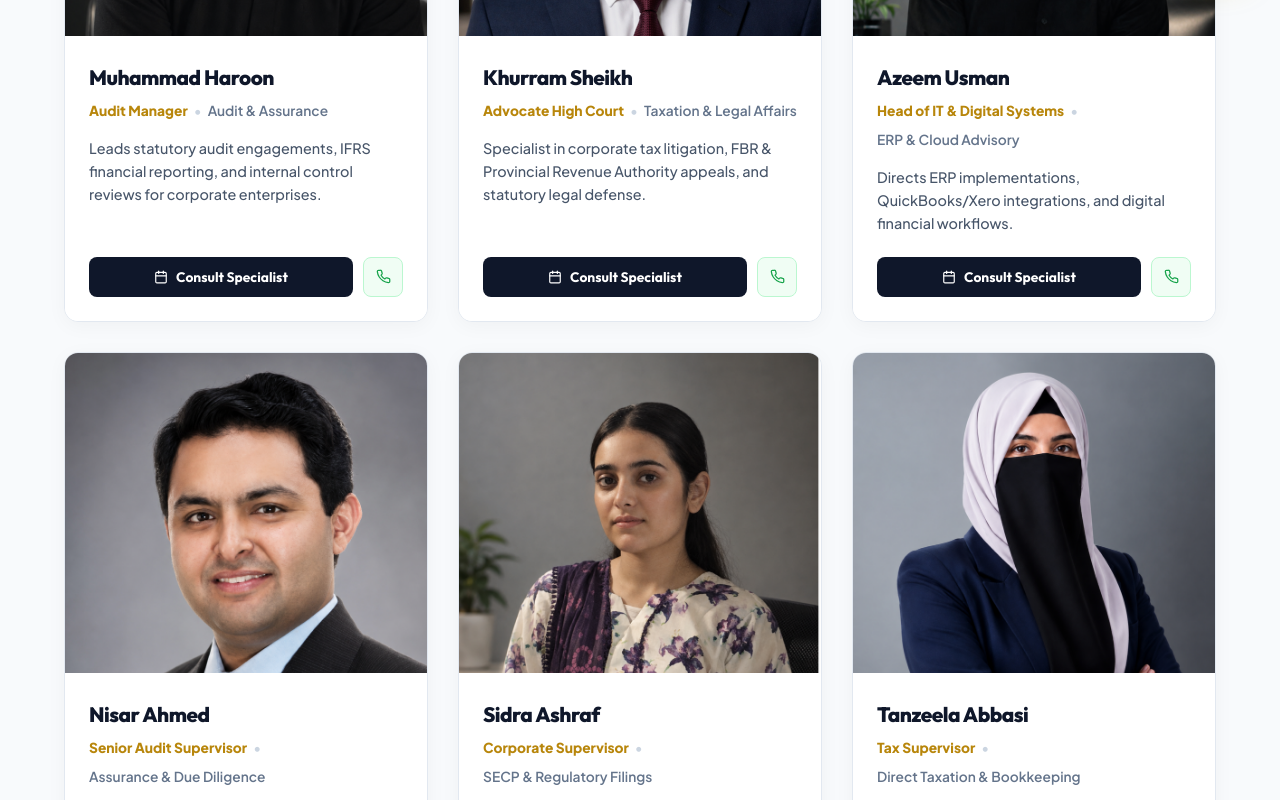
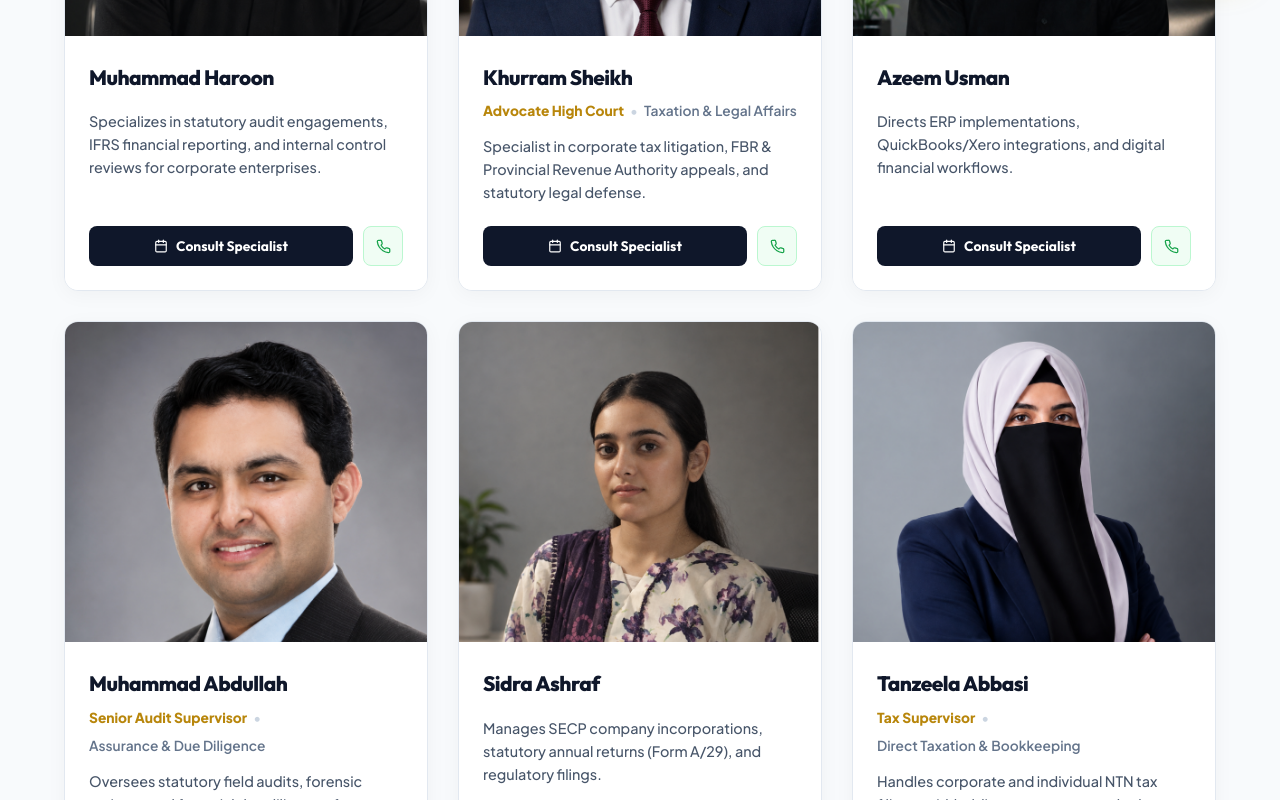
Before and after one commit to Hassan-zubair-ch/kinzei, a React (Vite) app in the folder client/: page /team in a window 1280 px wide. Shown: the part 800-1600 px from the top of the page. Built offline with nearby package versions, Linux system fonts and the light colour scheme.

Commit message:
Remove position/role titles for Haroon, Azeem, and Sidra, and update Nisar Ahmed name to Muhammad Abdullah in OurTeam page

```diff
--- a/client/src/pages/OurTeam.jsx
+++ b/client/src/pages/OurTeam.jsx
@@ -15,9 +15,9 @@ export default function OurTeam({ onOpenSchedule }) {
   const teamMembers = [
     {
       name: "Muhammad Haroon",
-      role: "Audit Manager",
-      department: "Audit & Assurance",
-      summary: "Leads statutory audit engagements, IFRS financial reporting, and internal control reviews for corporate enterprises.",
+      role: "",
+      department: "",
+      summary: "Specializes in statutory audit engagements, IFRS financial reporting, and internal control reviews for corporate enterprises.",
       image: "/team/muhammad-haroon.png"
     },
     {
@@ -29,13 +29,13 @@ export default function OurTeam({ onOpenSchedule }) {
     },
     {
       name: "Azeem Usman",
-      role: "Head of IT & Digital Systems",
-      department: "ERP & Cloud Advisory",
+      role: "",
+      department: "",
       summary: "Directs ERP implementations, QuickBooks/Xero integrations, and digital financial workflows.",
       image: "/team/azeem-usman.png"
     },
     {
-      name: "Nisar Ahmed",
+      name: "Muhammad Abdullah",
       role: "Senior Audit Supervisor",
       department: "Assurance & Due Diligence",
       summary: "Oversees statutory field audits, forensic reviews, and financial due diligence for investments.",
@@ -43,8 +43,8 @@ export default function OurTeam({ onOpenSchedule }) {
     },
     {
       name: "Sidra Ashraf",
-      role: "Corporate Supervisor",
-      department: "SECP & Regulatory Filings",
+      role: "",
+      department: "",
       summary: "Manages SECP company incorporations, statutory annual returns (Form A/29), and regulatory filings.",
       image: "/team/sidra-ashraf.png"
     },
@@ -183,10 +183,11 @@ export default function OurTeam({ onOpenSchedule }) {
                     {member.name}
                   </h3>
 
-                  {/* Role & Department */}
+                  {/* Role & Department (only if specified) */}
+                  {member.role ? (
                     <div style={{
                       fontSize: '0.86rem',
-                    marginBottom: '14px',
+                      marginBottom: '12px',
                       display: 'flex',
                       alignItems: 'center',
                       flexWrap: 'wrap',
@@ -195,11 +196,18 @@ export default function OurTeam({ onOpenSchedule }) {
                       <span style={{ fontWeight: 800, color: '#B8860B' }}>
                         {member.role}
                       </span>
+                      {member.department && (
+                        <>
                           <span style={{ color: '#CBD5E1' }}>•</span>
                           <span style={{ color: '#64748B', fontWeight: 600 }}>
                             {member.department}
                           </span>
+                        </>
+                      )}
                     </div>
+                  ) : (
+                    <div style={{ marginBottom: '10px' }} />
+                  )}
 
                   {/* Concise Summary */}
                   <p style={{
```
Also changed, not shown: 1 other file (tests, documents, lock files or other folders). Lines whose indentation alone changed are shown as unchanged.
